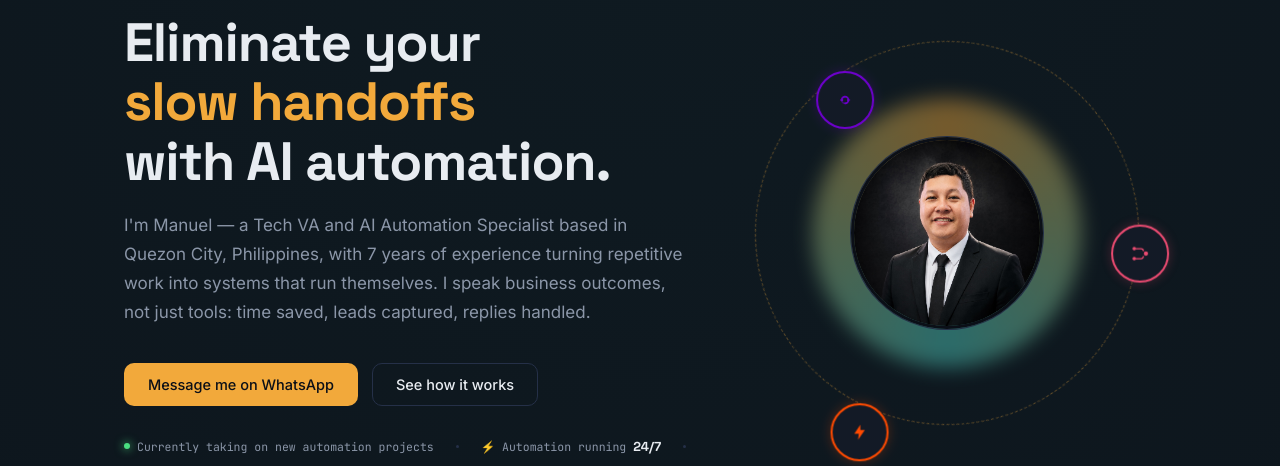
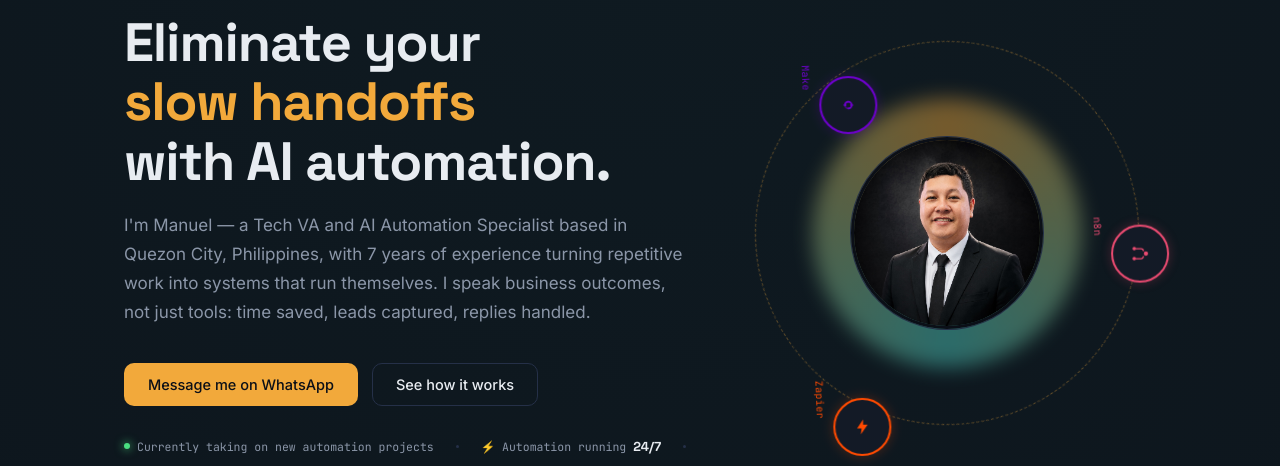
Before and after one commit to manuelraiautomation-bot/ai-automation-portfolio, a Next.js app: page / in a window 1280 px wide. Shown: the part 135-601 px from the top of the page. Built offline with nearby package versions, Linux system fonts and the light colour scheme.

Commit message:
Fine-tune badge alignment, add tool name labels

```diff
--- a/app/HeroVisual.js
+++ b/app/HeroVisual.js
@@ -1,9 +1,9 @@
 "use client";
 
 const TOOLS = [
-  { label: "n8n", color: "#ea4b71", angle: -90, icon: "n8n" },
-  { label: "Zapier", color: "#ff4a00", angle: 30, icon: "zapier" },
-  { label: "Make", color: "#6d00cc", angle: 150, icon: "make" },
+  { label: "n8n", color: "#ea4b71", angle: -90, icon: "n8n", radiusOffset: 0 },
+  { label: "Zapier", color: "#ff4a00", angle: 30, icon: "zapier", radiusOffset: -6 },
+  { label: "Make", color: "#6d00cc", angle: 150, icon: "make", radiusOffset: -6 },
 ];
 
 function ToolIcon({ icon, color }) {
@@ -137,10 +137,15 @@ export default function HeroVisual() {
                 left: "50%",
                 width: 0,
                 height: 0,
-                transform: `rotate(${tool.angle}deg) translateX(var(--orbit-radius))`,
+                transform: `rotate(${tool.angle}deg) translateX(calc(var(--orbit-radius) + ${tool.radiusOffset}px))`,
               }}
             >
-              <div style={{ transform: `translate(-50%, -50%) rotate(${-tool.angle}deg)` }}>
+              <div
+                style={{
+                  position: "relative",
+                  transform: `translate(-50%, -50%) rotate(${-tool.angle}deg)`,
+                }}
+              >
                 <div
                   className="heroToolBadge"
                   title={tool.label}
@@ -158,6 +163,21 @@ export default function HeroVisual() {
                 >
                   <ToolIcon icon={tool.icon} color={tool.color} />
                 </div>
+                <span
+                  style={{
+                    position: "absolute",
+                    top: "calc(100% + 6px)",
+                    left: "50%",
+                    transform: "translateX(-50%)",
+                    fontFamily: "var(--font-mono)",
+                    fontSize: "10px",
+                    letterSpacing: "0.04em",
+                    color: tool.color,
+                    whiteSpace: "nowrap",
+                  }}
+                >
+                  {tool.label}
+                </span>
               </div>
             </div>
           ))}
```
